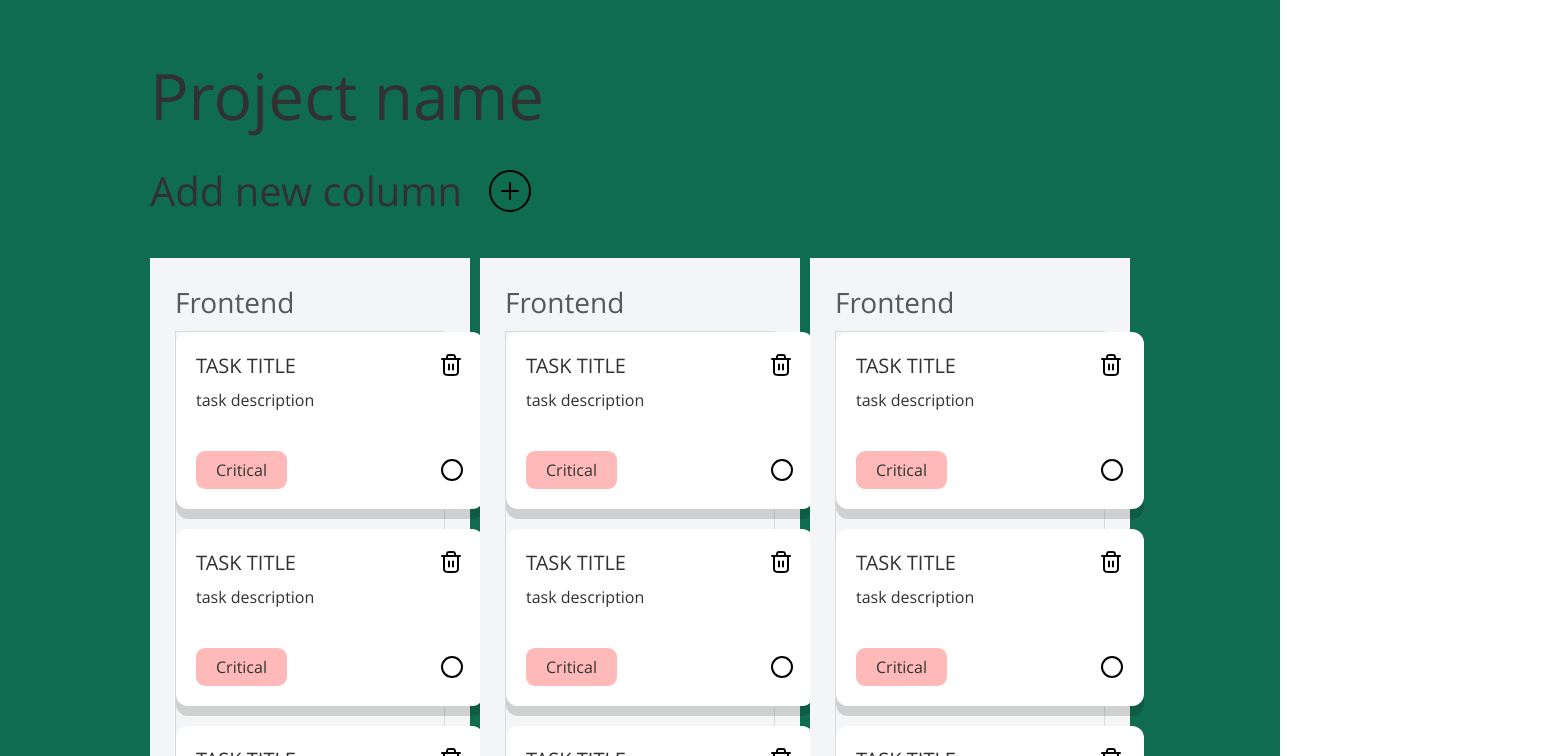
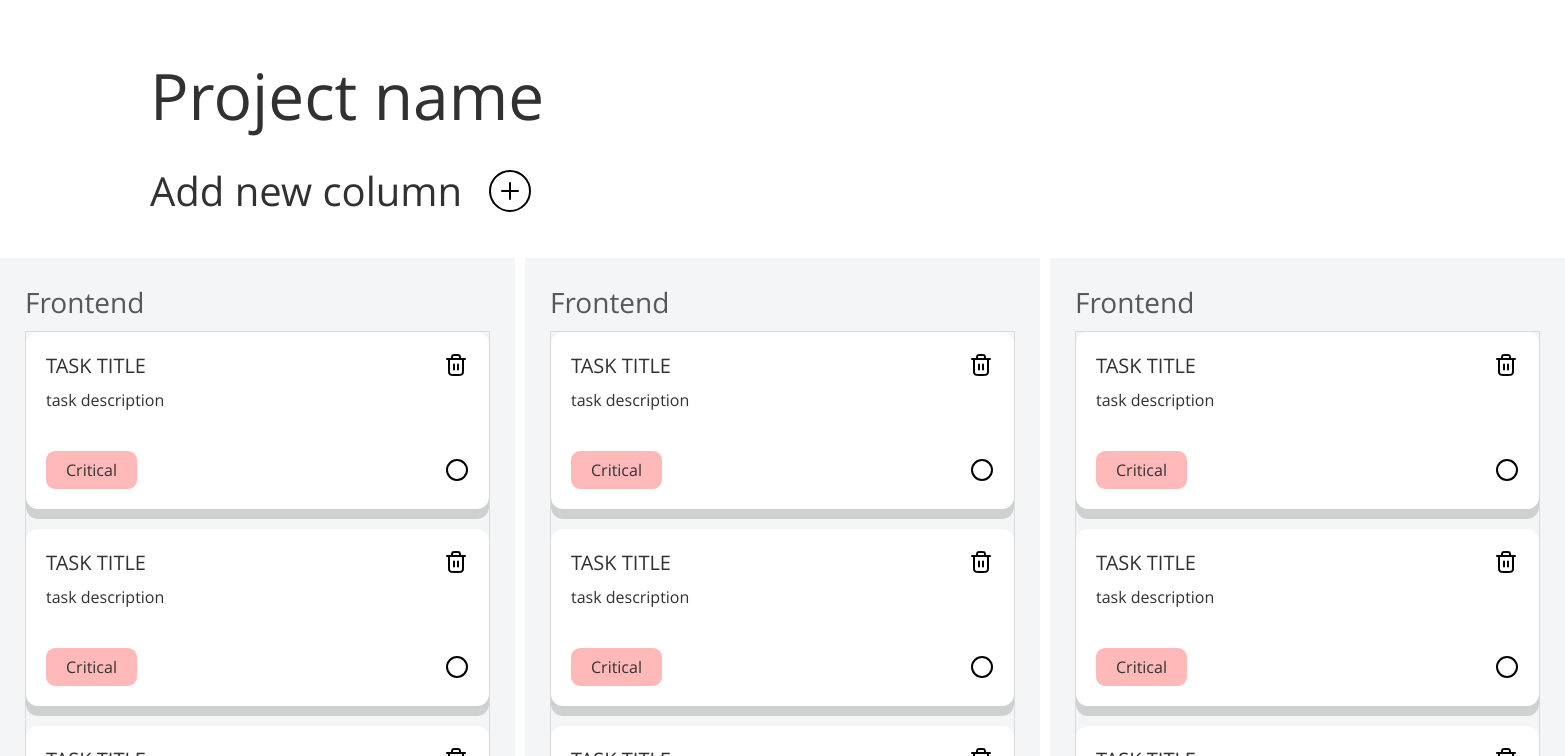
Before and after one commit to PaulZhemanov/todolist2.0, a React app: page / in a window 1280 px wide. Shown: the top 756 px of the page, 1565 px wide, since content can reach past the window. Built offline with nearby package versions, Linux system fonts and the light colour scheme.

Commit message:
task bug fix

```diff
--- a/src/App.tsx
+++ b/src/App.tsx
@@ -13,7 +13,7 @@ const Root = styled.div`
   box-sizing: border-box;
   height: 100vh;
   align-items: center;
-  background: #106c4e;
+  /* background: #106c4e; */
 `
 
 const Body = styled.div`
--- a/src/components/Task.tsx
+++ b/src/components/Task.tsx
@@ -15,7 +15,7 @@ interface IProps {
 
 
 const Root = styled.div`
-  display: inline-flex;
+  display: flex;
   flex-direction: column;
   padding: 20px;
   width: 423px;
@@ -23,7 +23,6 @@ const Root = styled.div`
   background: #f3f5f6;
   /* flex: 1; */
   /* align-items: center; */
-  width: 100%;
 
   border-radius: 12px;
   background: #fff;
--- a/src/components/Todolist.tsx
+++ b/src/components/Todolist.tsx
@@ -25,7 +25,7 @@ const Root = styled.div`
   /* width: 423px; */
   /* height: 100vh; */
   background: #f3f5f6;
-  flex: 1;
+  /* flex: 1; */
   justify-content: space-between;
   /* align-items: center; */
   width: 100%;
@@ -54,9 +54,10 @@ const HeaderContainer = styled.div`
 `
 
 const TasksContainer = styled.div`
-  display: flex;
+  display: inline-flex;
+  justify-content: start;
   flex-direction: column;
-  align-items: stretch;
+  align-items: start;
   height: 100%;
   border: 1px solid #dadada;
   /* align-items: center; */
```
